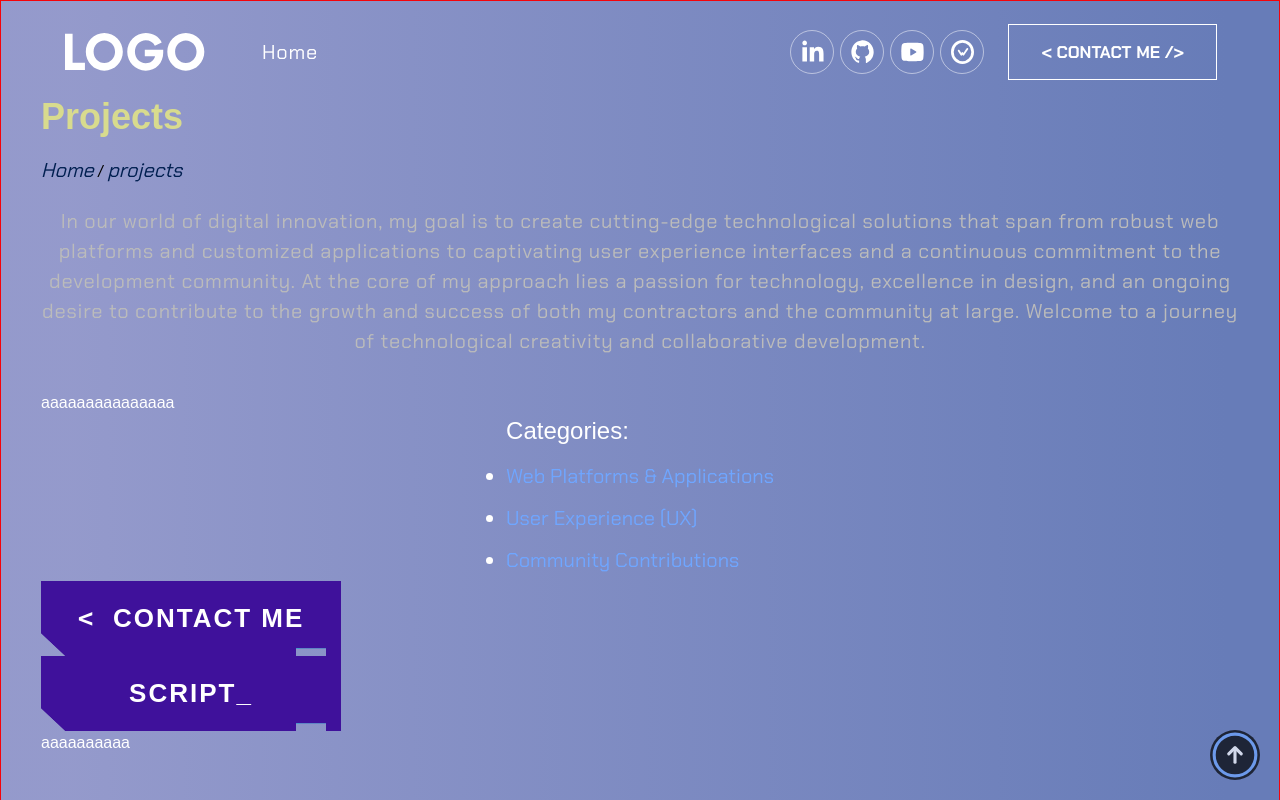
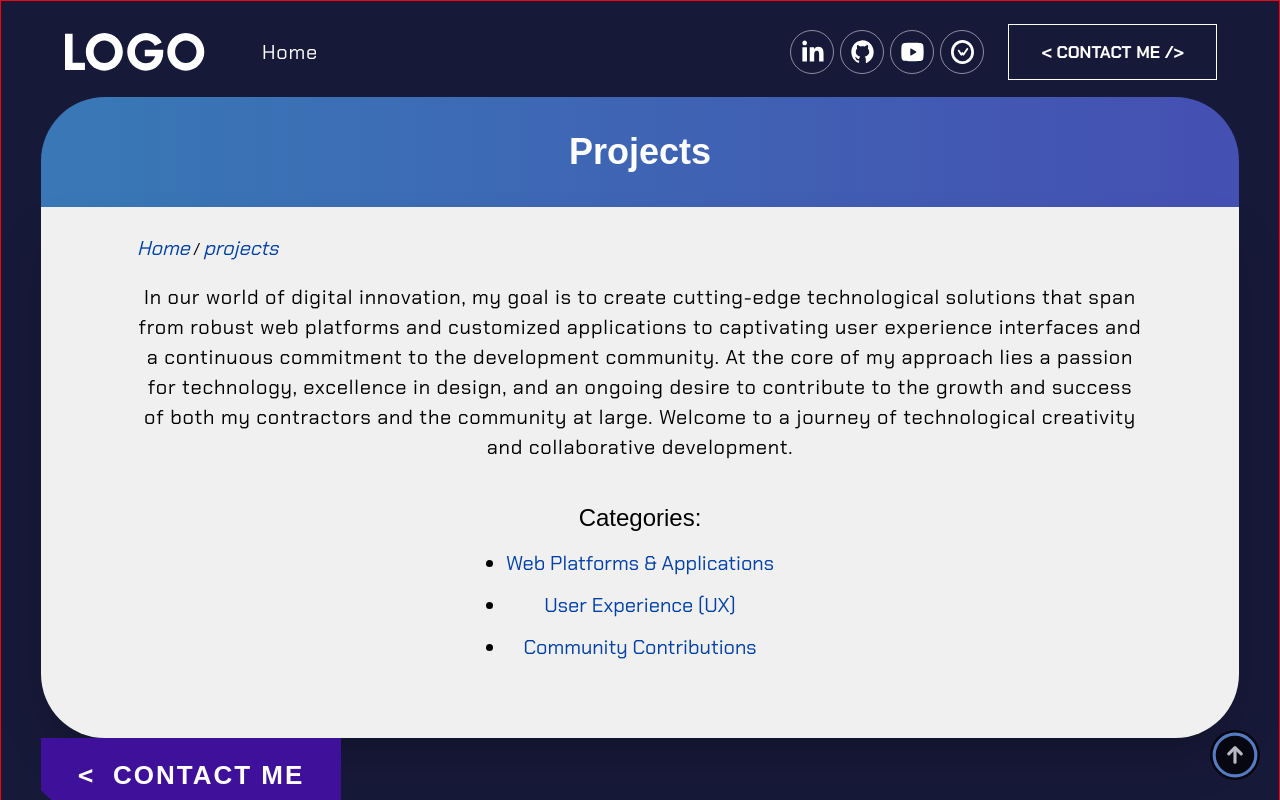
Before and after one commit to ThePushMaker/My_Portfolio_React_Vite, a React (Vite) app: page /projects in a window 1280 px wide. Shown: the top 800 px of the page. Built offline with nearby package versions, Linux system fonts and the light colour scheme; a web font is replaced by a local one.

Commit message:
feat: restructure projects and modified general styles

```diff
--- /dev/null
+++ b/src/MyContext.js
@@ -0,0 +1,3 @@
+import { createContext } from 'react';
+
+export const MyContext = createContext("");
--- a/src/components/Footer/Footer.css
+++ b/src/components/Footer/Footer.css
@@ -1,6 +1,6 @@
 /** footer **/
 .footer {
-  background-image: linear-gradient( var(--container_color), var(--container_color)), url('../../assets/img/footer-bg.png');
+  background-image: linear-gradient( var(--container_color5), var(--container_color5)), url('../../assets/img/footer-bg.png');
   background-position: center center;
   background-size: cover;
   background-repeat: no-repeat;
@@ -22,7 +22,6 @@
 }
 .new-email-bx::before {
   content: "";
-  /* background: linear-gradient(90.21deg, #AA367C -5.91%, #4A2FBD 111.58%); */
   background-color: #161621;
   border-radius: 20px;
   position: absolute;
--- a/src/components/Projects/ProjectItemCard/ProjectItemCard.css
+++ b/src/components/Projects/ProjectItemCard/ProjectItemCard.css
@@ -19,7 +19,7 @@
 }
 .proj-imgbx:hover::before {
   /* height: 100%; */
-  opacity: 0.70;
+  opacity: 0.90;
   height: 30%;
 }
 .proj-imgbx:hover {
--- /dev/null
+++ b/src/components/Projects/ProjectsCategoryCommon.jsx
@@ -0,0 +1,66 @@
+import { Link } from "react-router-dom";
+import BreadCrumb from "../../components/BreadCrumb/Breadcrumb";
+import AnimatedButton from "../../components/AnimatedButton/AnimatedButton";
+import ProjectItemCard from "./ProjectItemCard/ProjectItemCard";
+
+const ProjectsCategoryCommon = ({ title, description, categories, URL, category, projects }) => {
+  return (
+    <>
+      <div className="degradado5 rounded-t-[64px] w-full py-[35px]">
+        <h1 className="text-center font-bold text-white text-4xl">
+          {title || category}
+        </h1>
+      </div>
+
+      <div className="pt-5 pb-[70px] px-[28px] md:px-[40px] lg:px-24 bg-container_color3 shadow-2xl rounded-b-[64px]">
+        <BreadCrumb URL={URL} />
+        <p className="mx-auto text-[black] mb-10 text-center w-[90%] md:w-[100%] lg:mx-30">
+          {description}
+        </p>
+
+        <div className="flex justify-center text-center">
+          <div className="">
+
+            {/* categories links list */}
+              {categories &&
+                <>
+                  <span className="text-2xl text-[black]">Categories:</span>
+                  <ul className="mt-2 list-disc text-[black] mt-2">
+                    {categories.map((category, index)=> (
+                      <li className="py-2" key={index}>
+                        <Link
+                          to={`/projects/${category.route}`}
+                          className="text-dark_link_color hover:text-dark_link_color_hover2 hover:underline"
+                        >
+                          {category.category}
+                        </Link>
+                      </li>
+                    ))}
+                  </ul>
+                </>
+              }
+
+              {/* project items list */}
+              {projects && (
+                <>
+                  <span className="text-2xl text-[black]">Projects:</span>
+                  <div className="mt-5 grid grid-cols-1 gap-6 md:grid-cols-2 lg:grid-cols-3">
+                    {projects.map((project, index) => (
+                      <ProjectItemCard key={index} {...project} />
+                      ))}
+                  </div>
+                </>
+              )}
+
+          </div>
+        </div>
+
+
+      </div>
+
+      <AnimatedButton />
+    </>
+  );
+};
+
+export default ProjectsCategoryCommon;
--- a/src/data/projects.json
+++ b/src/data/projects.json
@@ -3,6 +3,7 @@
   "categories": [
     {
       "category": "Web Platforms & Applications",
+      "route": "web-apps",
       "description": "I can create cross-platform (responsive) web solutions that meet your specific needs. From planning and documentation to implementation and maintenance, I am committed to providing you with the best web platform and applications that will maximize your company's efficiency and management.",
       "projects": [
         {
@@ -11,8 +12,8 @@
           "imgPath": ""
         },
         {
-          "title": "Business Startup",
-          "description": "Design & Development",
+          "title": "Business Staraaatup",
+          "description": "Deaaasign & Development",
           "imgPath": ""
         },
         {
@@ -54,6 +55,7 @@
     },
     {
       "category": "User Experience (UX)",
+      "route": "ux",
       "description": "I'm passionate about designing captivating user interfaces that are not only visually appealing but also highly functional. I strive to provide users with an unforgettable experience when interacting with the application. From initial user research to prototyping and optimization, I am dedicated to elevating the user experience to the highest level possible.",
       "projects": [
         {
@@ -95,6 +97,7 @@
     },
     {
       "category": "Community Contributions",
+      "route": "community",
       "description": "In Community Contributions, I think about giving back to the community a bit of everything it has given me. I collaborate on open-source projects and actively engage in the development community in various ways. My goal is to share my humble knowledge and experience while delving deeper into the topics I know.",
       "projects": [
         {
--- a/src/index.css
+++ b/src/index.css
@@ -38,13 +38,14 @@
   --link_disabled_color:#ff8fff;
   --link_color:#6fa6ff;
   --link_color_hover:#faff5c;
-  --dark_link_color:#001f50;
+  --dark_link_color:#0040a6;
   --dark_link_color_hover:#f6ff00;
   --dark_link_color_hover2:#0059e8;
   --container_color:#171939; /*used in project tabs*/
   --container_color2:#17152c; /*used in skills*/
-  --container_color3:#e8e8ee;/*Used in articles*/
+  --container_color3:#f0f0f0;/*Used in articles*/
   --container_color4:#b9b9e7;/*Used in articles*/
+  --container_color5:#13142f; /*used in footer*/
   --bg_color1:#172565;
   --success_color:rgb(146, 255, 146);
   --success_dark_color:rgb(46, 107, 46);
@@ -54,13 +55,13 @@
   --default_sm_text_size: 10px;
   --input-font-size: 19.4px;
   --button-font-size: 17px;
-  --gradient_color1: #ac31b0; /*used in project tabs*/
-  --gradient_color2: #3a20bb;/*used in project tabs*/
-  --degradado1: linear-gradient(90deg, hsl(234, 35%, 69%) 5.58%, #677cb8 95.91%); /*used in Articles*/
-  --degradado2: linear-gradient(90.21deg, #ac31b0 -5.91%, #341da8 111.58%); /*user in projectItem */
+  --gradient_color1: #3199b0; /*used in project tabs*/
+  --gradient_color2: #1419a6;/*used in project tabs*/
+  --degradado1: linear-gradient(90deg, #171939 5.58%, #171939 95.91%); /*used in Articles*/
+  --degradado2: linear-gradient(90.21deg, #3199b0 -5.91%, #341da8 111.58%); /*user in projectItem */
   --degradado3: linear-gradient(180deg, rgba(36, 31, 128, 0) 90.58%, rgb(50, 50, 165) 100.91%); /*used in skills*/
   --degradado4: linear-gradient(90deg, rgba(70, 111, 149, 0.697) -10.58%, rgba(33, 50, 130, 0.766) 95.91%); /*used in contacto*/
-  --degradado5: linear-gradient(90deg, #4878af 5.58%, rgb(36, 70, 155) 95.91%); /*used in Articles*/
+  --degradado5: linear-gradient(90deg, #3977b6 5.58%, #4551b2 95.91%); /*used in Articles*/
   --normal-font-family: 'Chakra', sans-serif;
   --styled-font-family1: "Cyber", sans-serif;
 
--- a/src/layouts/ArticleProjectsLayout.jsx
+++ b/src/layouts/ArticleProjectsLayout.jsx
@@ -1,24 +1,24 @@
 import { Outlet, useLocation } from "react-router-dom";
-import ArticleHeaderLayout from "../views/Generals/ArticleHeaderLayout";
 import projectsJSON from '../data/projects.json'
+import { MyContext } from '../MyContext'
+
 const ArticleProjectsLayout = () => {
   const location = useLocation();
 
-  const { description } = projectsJSON;
+  const { description, categories } = projectsJSON;
 
   const URL = location.pathname; // Obtén la URL actual
   const title = 'Projects';
 
+
+
   return(
     <>
-      <ArticleHeaderLayout
-        title = {title}
-        mainParagraph = {description}
-        URL = {URL}
-      />
-      aaaaaaaaaaaaaaa
+
+      <MyContext.Provider value={{ title, categories, description, URL }}>
       <Outlet />
-aaaaaaaaaa
+      </MyContext.Provider>
+
     </>
   );
 }
--- a/src/views/Projects/ProjectsCategoriesIndex.jsx
+++ b/src/views/Projects/ProjectsCategoriesIndex.jsx
@@ -1,43 +1,11 @@
-import { Link } from "react-router-dom";
+import { useContext } from "react";
+import { MyContext } from "../../MyContext";
+import ProjectsCategoryCommon from '../../components/Projects/ProjectsCategoryCommon'
 
-import AnimatedButton from "../../components/AnimatedButton/AnimatedButton";
-import projectsJSON from '../../data/projects.json'
 const ProjectsCategoriesIndex = () => {
-const { categories } = projectsJSON;
+  const { title, categories, description, URL } = useContext(MyContext);
 
-  return(
-    <>
-      <div className="flex justify-center">
-      <div className="">
-        <span className="text-2xl">
-          Categories:
-        </span>
-        <ul className="list-disc mt-2">
-          <li className="py-2 ">
-          <Link to={'/projects/web-apps'}
-            className='text-link_color hover:text-link_color_hover hover:underline'>
-            {categories[0].category}
-          </Link>
-          </li>
-          <li className="py-2">
-          <Link to={'/projects/ux'}
-            className='text-link_color hover:text-link_color_hover hover:underline'>
-            {categories[1].category}
-          </Link>
-          </li>
-          <li className="py-2">
-          <Link to={'/projects/community'}
-            className='text-link_color hover:text-link_color_hover hover:underline'>
-            {categories[2].category}
-          </Link>
-          </li>
-        </ul>
-      </div>
-      </div>
-
-      <AnimatedButton/>
-    </>
-  );
-}
+  return <ProjectsCategoryCommon title={title} description={description} categories={categories} URL={URL} />;
+};
 
 export default ProjectsCategoriesIndex;
--- a/src/views/Projects/ProjectsCategoryOverview.jsx
+++ b/src/views/Projects/ProjectsCategoryOverview.jsx
@@ -1,45 +1,19 @@
+
 import { useLocation } from "react-router-dom";
 import projectsJSON from "../../data/projects.json";
-import BreadCrumb from "../../components/BreadCrumb/Breadcrumb";
-import ProjectItemCard from "../../components/Projects/ProjectItemCard/ProjectItemCard";
+import ProjectsCategoryCommon from "../../components/Projects/ProjectsCategoryCommon";
+
+import { useContext } from "react";
+import { MyContext } from "../../MyContext";
 
 const ProjectsCategoryOverview = (props) => {
   const location = useLocation();
+  const { categories } = projectsJSON;
+  const Selectedcategory = categories[props.categoryIndex];
+  const { category, description, projects } = Selectedcategory;
+  const URL = location.pathname;
 
-  const { categories } = projectsJSON;
-  const Selectedcategory = categories[props.categoryIndex]; // Obtén la categoría específica
-  const { category, description, projects } = Selectedcategory;
-  const URL = location.pathname; // Obtén la URL actual
-
-  return(
-    <>
-      <div className="">
-        <div className="degradado5 rounded-t-[64px] w-full py-[35px]">
-          <h1 className="text-center font-bold text-white text-4xl">
-            {category}
-          </h1>
-        </div>
-        <div className='pt-5 pb-[70px] px-[28px] md:px-[40px] lg:px-24 bg-container_color3 shadow-2xl rounded-b-[64px]'>
-          <BreadCrumb URL={URL} />
-          <p className=" mx-auto text-[black] mb-10 text-center w-[90%] md:w-[100%] lg:mx-30">
-            {description}
-          </p>
-
-          <div className="grid grid-cols-1 gap-6 md:grid-cols-2 lg:grid-cols-3 ">
-            {projects.map((project, index) => (
-              <ProjectItemCard key={index} {...project} />
-              ))}
-            {/* ProjectItemCard */}
-          </div>
-        </div>
-      </div>
-{/*
-      <ListAllProjectsCategory
-        categoryData={category}
-        URL={URL}
-      /> */}
-    </>
-  );
-}
+  return <ProjectsCategoryCommon category={category} description={description} projects={projects} URL={URL} />;
+};
 
 export default ProjectsCategoryOverview;
```
